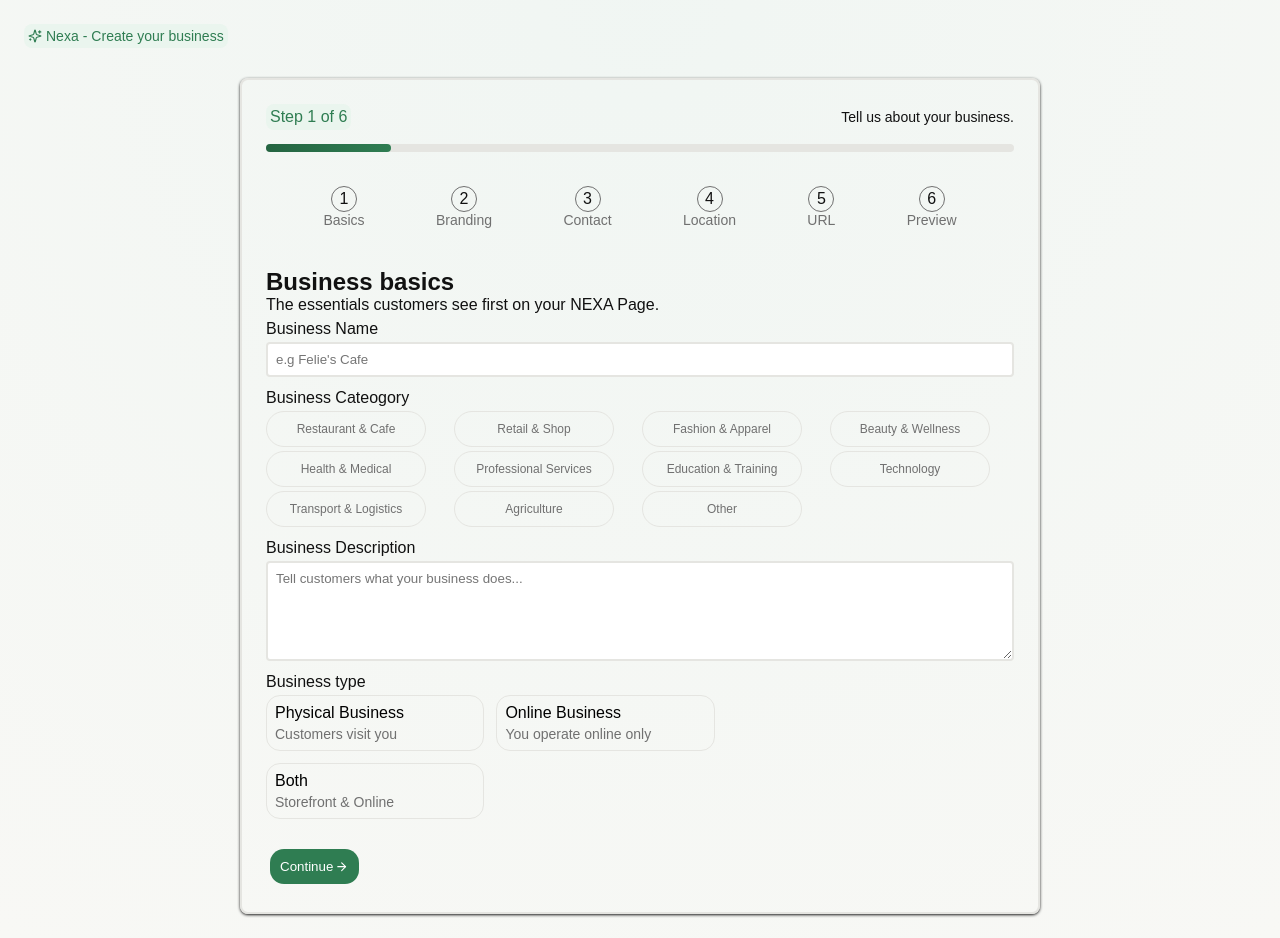
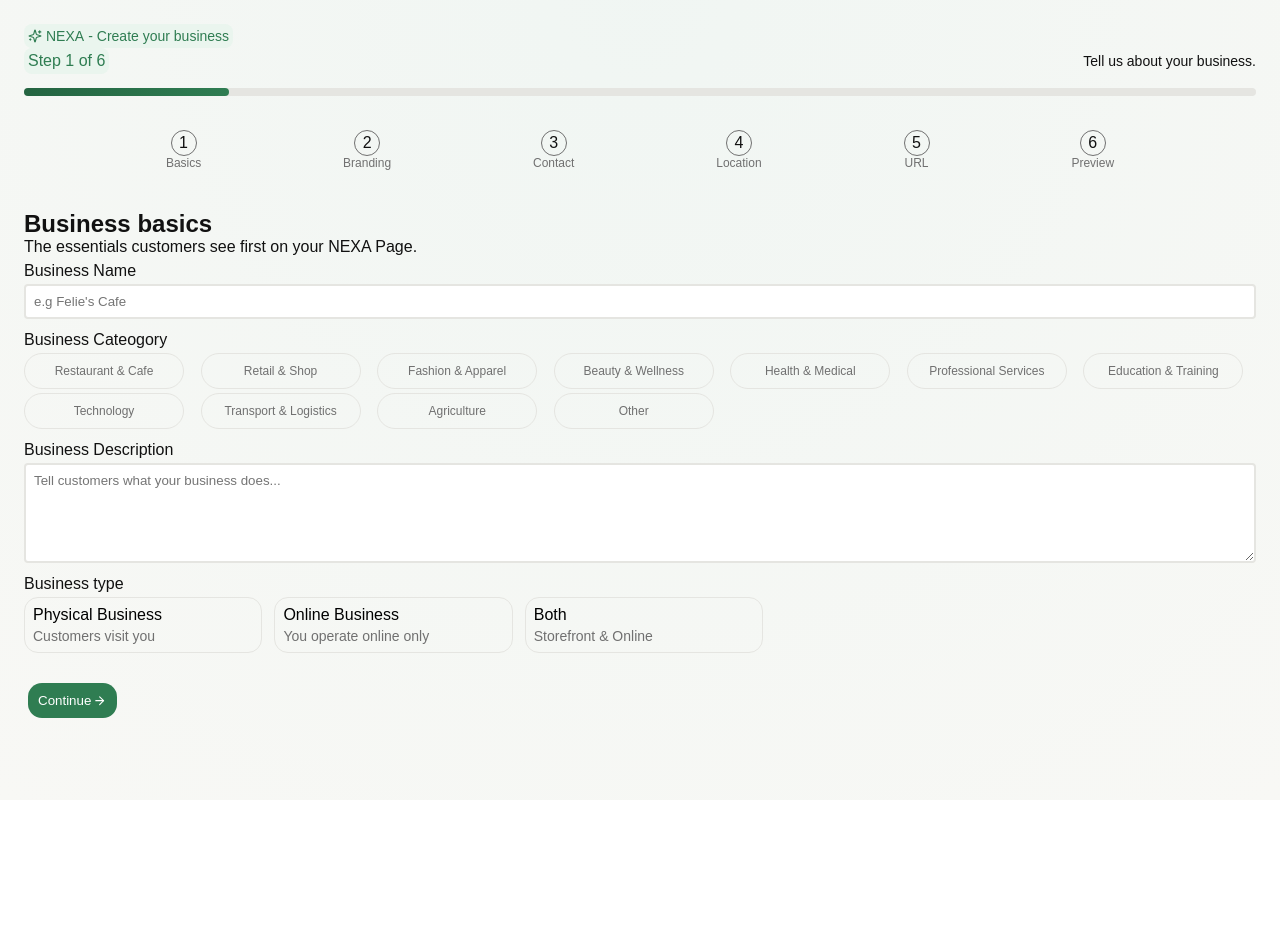
Before and after one commit to BigDestynEnergy/Nexa, a React (Vite) app: page /create in a window 1280 px wide. After the commit the page ends 800 px from the top, so only its background shows below. Built offline with nearby package versions, Linux system fonts and the light colour scheme; a web font is replaced by a local one.

Commit message:
NEXA v1.131

```diff
--- a/src/Create Business Pages/CreateBusiness.jsx
+++ b/src/Create Business Pages/CreateBusiness.jsx
@@ -95,11 +95,11 @@ const bioText = ()=>{
         <main className="create">
             <div className="brand">
                 <LuSparkles/>
-                <span>Nexa </span>
+                <span>NEXA </span>
                 - <span>Create your business</span>
             </div>
 
-            <div className="create-business-container">
+            <div classNamnpme="create-business-container">
                 <div className="topbar-container">
                     <div className="top-layer">
                         <span className="stepsof">{`Step ${currentStep} of 6`}</span>
--- a/src/Styles/Steps.css
+++ b/src/Styles/Steps.css
@@ -4,7 +4,6 @@
     width: 100%;
     align-items: center;
     justify-content: space-evenly;
-    gap: 14px;
 }
 
 .steps .step{
@@ -25,7 +24,7 @@
 }
 
 .step .name{
-    font-size: 14px;
+    font-size: 12px;
     color: var(--nexa-text-muted);
 }
 
```
